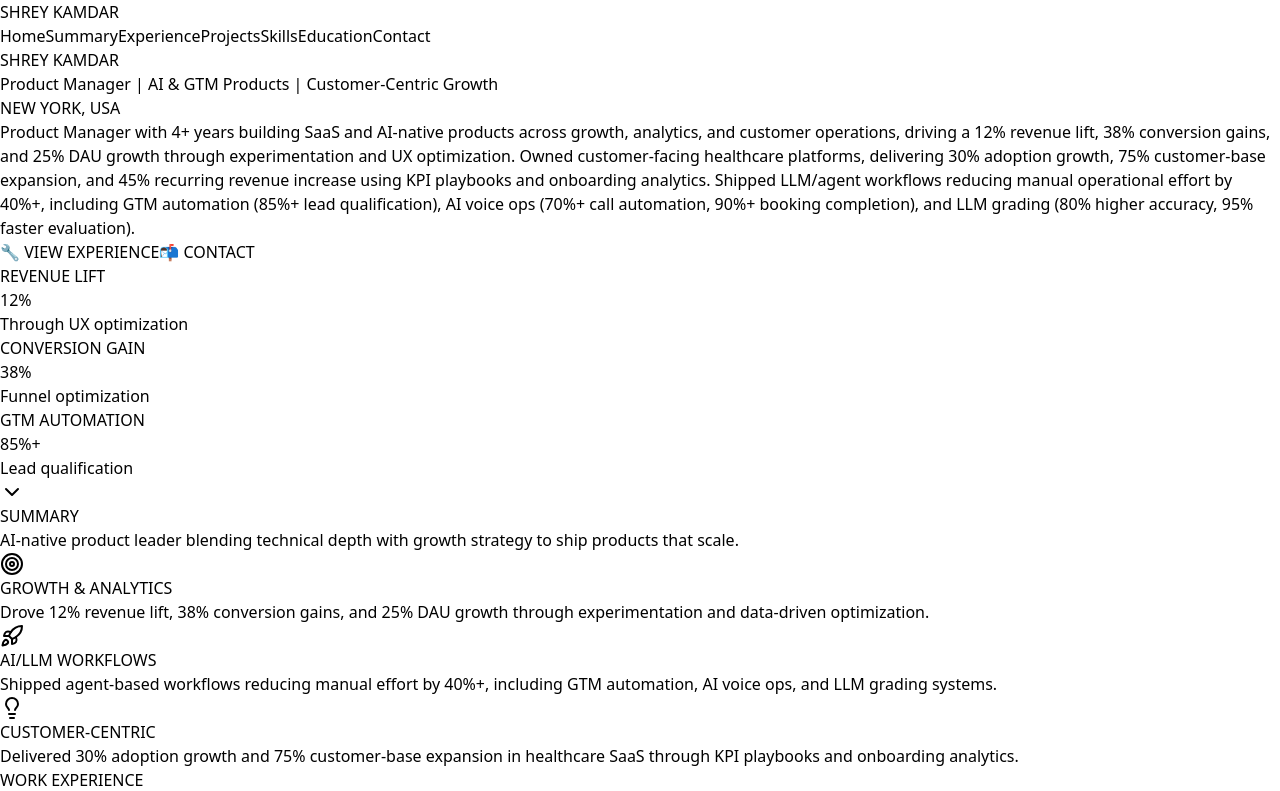
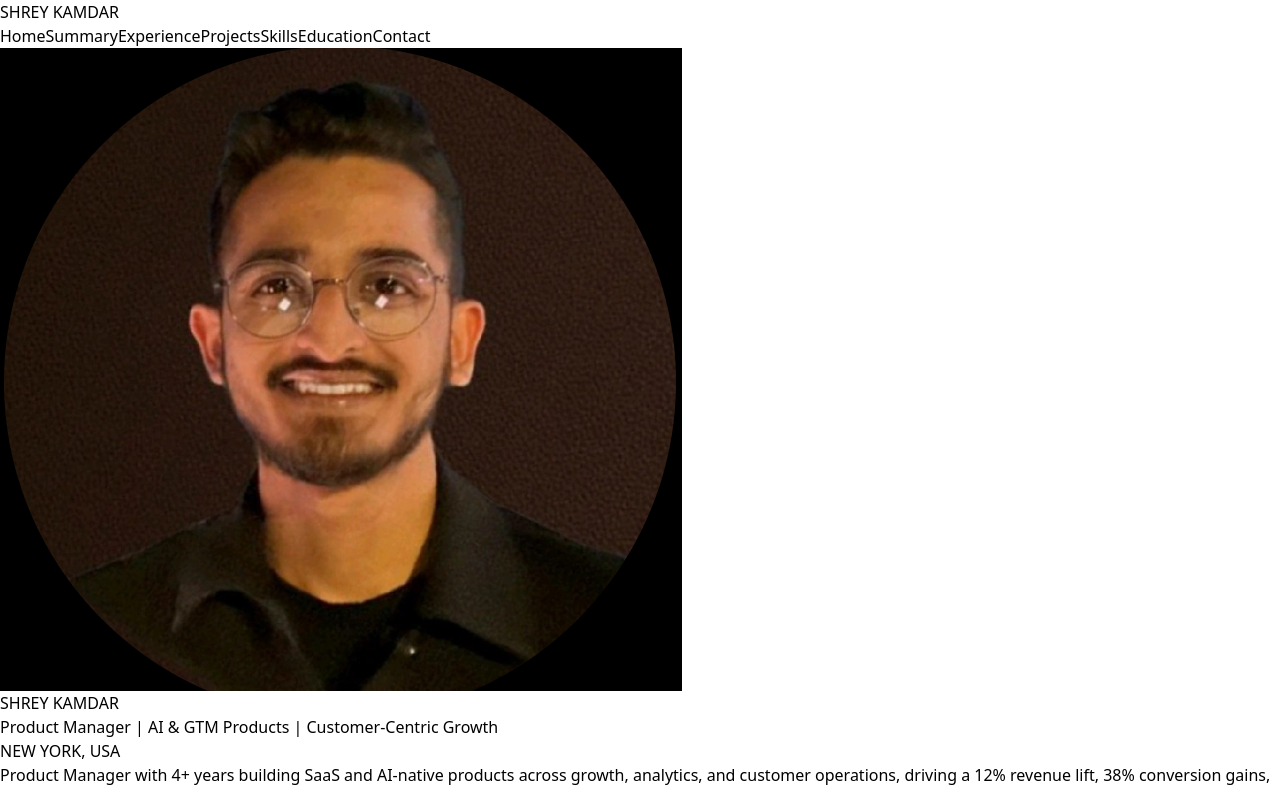
Before and after one commit to Code-With-Khushiii/shrey-portfolio, a React (Vite) app: page / in a window 1280 px wide. Shown: the top 791 px of the page. Built offline with nearby package versions, Linux system fonts and the light colour scheme; a web font is replaced by a local one.

Commit message:
update UI changes

```diff
--- a/src/App.tsx
+++ b/src/App.tsx
@@ -224,6 +224,13 @@ function App() {
       <section id="hero" className="pt-32 pb-20 bg-cream">
         <div className="max-w-6xl mx-auto px-6">
           <div className={`text-center transform transition-all duration-1000 ${isVisible ? 'translate-y-0 opacity-100' : 'translate-y-10 opacity-0'}`}>
+          <div className="mb-12">
+              <img
+                src="images/image.png"
+                alt="Shrey Kamdar"
+                className="w-36 h-36 rounded-full mx-auto mb-6 object-cover border-4 border-brown/30 shadow-lg"
+              />
+            </div>
             <h1 className="text-5xl md:text-6xl font-display text-black mb-6 tracking-wide">
               SHREY KAMDAR
             </h1>
```
Also changed, not shown: public/images/image.png.
